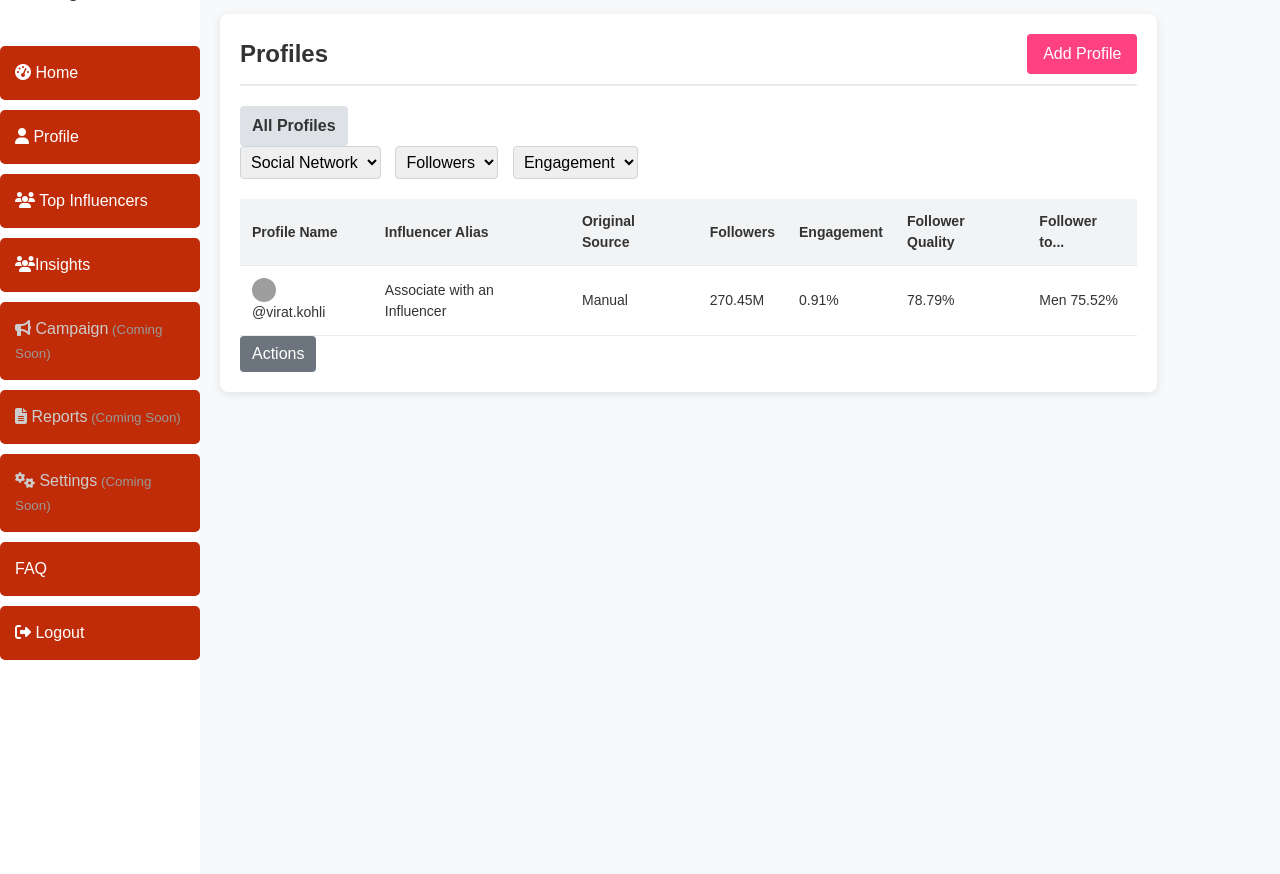
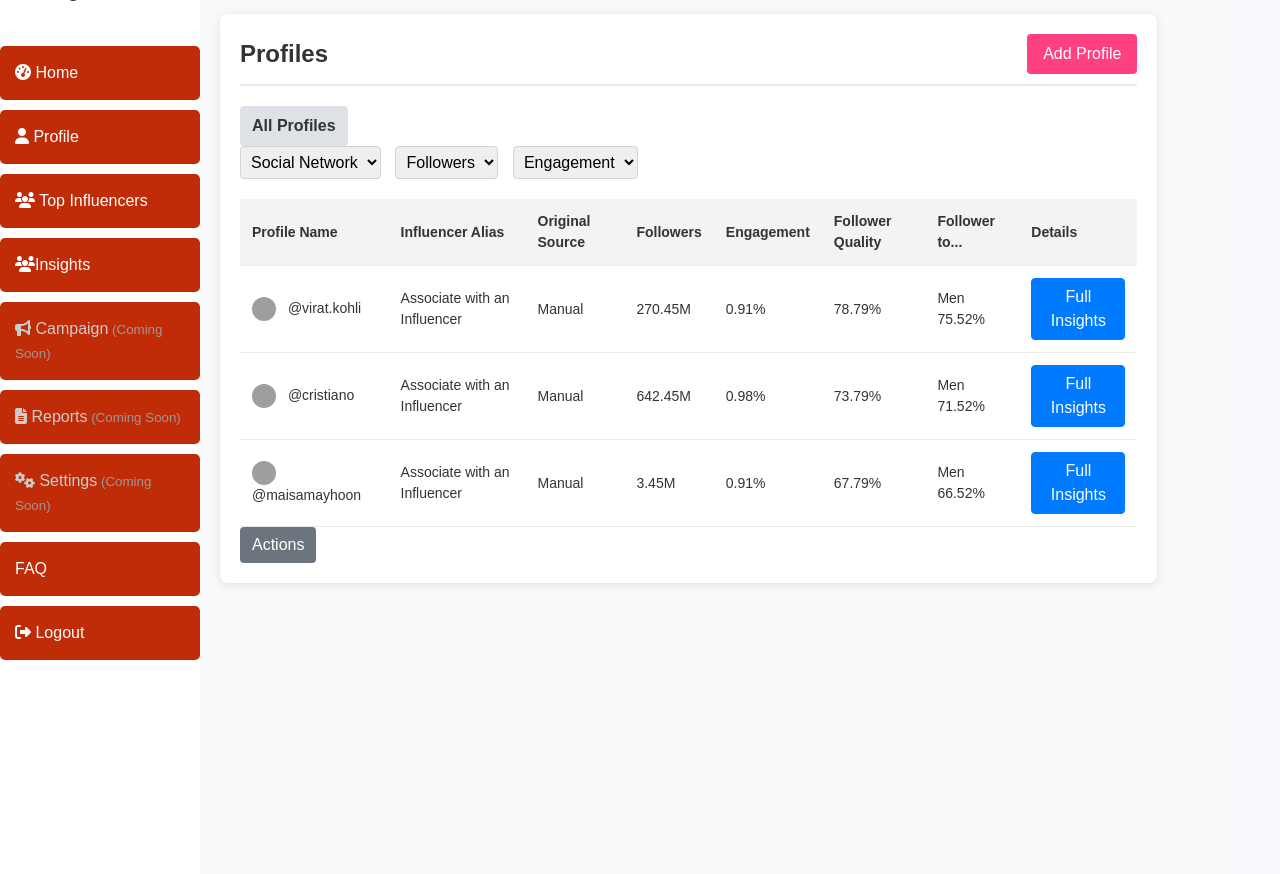
Before and after one commit to Ompalve62/INSTA-INSIGHTS-, a Django app: page /influencers_stats01 in a window 1280 px wide. Shown: the part 102-976 px from the top of the page. Run offline with Django 4.2, Linux system fonts and the light colour scheme; some libraries are stand-ins or nearby versions; grey boxes are pictures that could not be loaded.

Commit message:
added buttons

```diff
--- a/scrapping/templates/profile01.html
+++ b/scrapping/templates/profile01.html
@@ -143,6 +143,7 @@ Profile page
                     <th>Engagement</th>
                     <th>Follower Quality</th>
                     <th>Follower to...</th>
+                    <th>Details</th>
                 </tr>
             </thead>
             <tbody>
@@ -154,6 +155,34 @@ Profile page
                     <td>0.91%</td>
                     <td>78.79%</td>
                     <td>Men 75.52%</td>
+                    <td>
+                        <a href="{% url 'influencers_stats' %}" class="btn btn-primary">Full Insights</a>
+                    </td>
+                </tr>
+                <tr>
+                    <td><img src="virat.jpeg "alt="Profile Picture"> @cristiano</td>
+                    <td>Associate with an Influencer</td>
+                    <td>Manual</td>
+                    <td>642.45M</td>
+                    <td>0.98%</td>
+                    <td>73.79%</td>
+                    <td>Men 71.52%</td>
+                    <!-- Add button with link in the last cell -->
+                    <td>
+                        <a href="#" class="btn btn-primary">Full Insights</a>
+                    </td>
+                </tr>
+                <tr>
+                    <td><img src="virat.jpeg" alt="Profile Picture"> @maisamayhoon</td>
+                    <td>Associate with an Influencer</td>
+                    <td>Manual</td>
+                    <td>3.45M</td>
+                    <td>0.91%</td>
+                    <td>67.79%</td>
+                    <td>Men 66.52%</td>
+                    <td>
+                        <a href="#" class="btn btn-primary">Full Insights</a>
+                    </td>
                 </tr>
             </tbody>
         </table>
```
Also changed, not shown: scrapping/templates/pooji.html (+28 -0 lines), scrapping/db.sqlite3.
